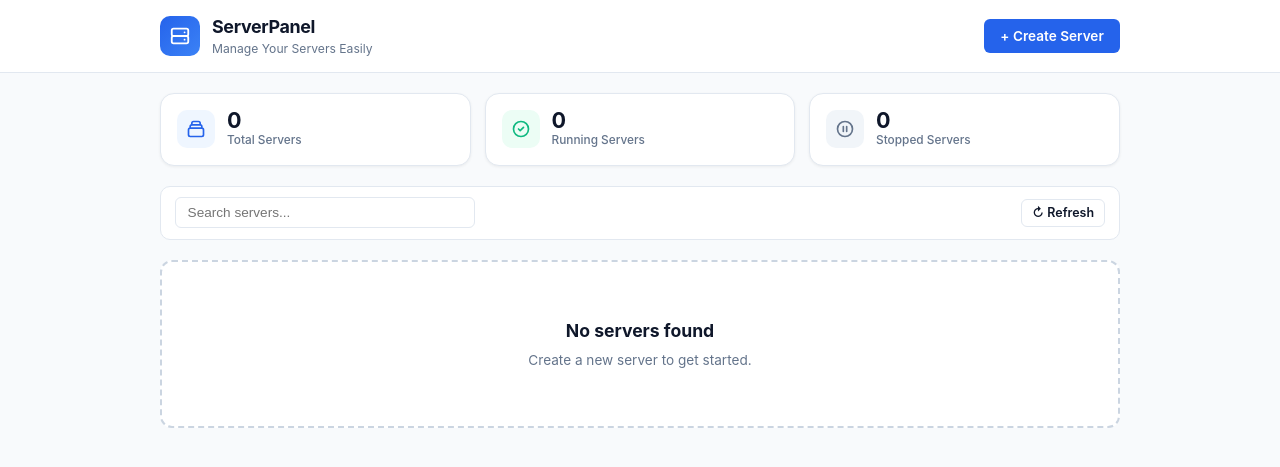
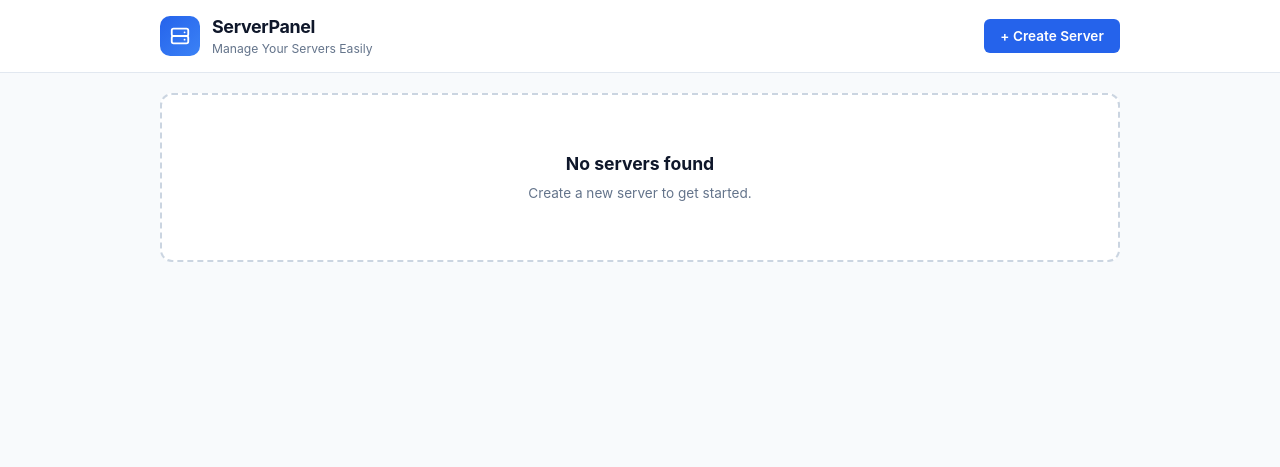
Before and after one commit to Rishad50/rishadhosting24-, a Flask app: page / in a window 1280 px wide. Shown: the top 467 px of the page. Run offline with Flask 3, Linux system fonts and the light colour scheme.

Commit message:
Update home.html

```diff
--- a/templates/home.html
+++ b/templates/home.html
@@ -117,62 +117,9 @@
       flex: 1;
     }
 
-    /* ---------------- VIEW 1: SERVERS LIST VIEW ---------------- */
+    /* ---------------- VIEW 1: SERVERS LIST ---------------- */
     #view-servers-list { display: block; }
 
-    .stats-grid {
-      display: grid;
-      grid-template-columns: repeat(3, 1fr);
-      gap: 0.85rem;
-      margin-bottom: 1.25rem;
-    }
-    .stat-card {
-      background: var(--surface);
-      border: 1px solid var(--border);
-      border-radius: var(--radius-lg);
-      padding: 0.9rem 1rem;
-      display: flex;
-      align-items: center;
-      gap: 0.75rem;
-      box-shadow: var(--shadow-sm);
-    }
-    .stat-icon {
-      width: 38px;
-      height: 38px;
-      border-radius: var(--radius-md);
-      display: flex;
-      align-items: center;
-      justify-content: center;
-      flex-shrink: 0;
-    }
-    .stat-blue { background: #eff6ff; color: var(--primary); }
-    .stat-green { background: #ecfdf5; color: var(--success); }
-    .stat-gray { background: #f1f5f9; color: var(--text-muted); }
-    .stat-val { font-size: 1.35rem; font-weight: 700; line-height: 1.1; }
-    .stat-label { font-size: 0.74rem; font-weight: 500; color: var(--text-muted); }
-
-    .filter-bar {
-      background: var(--surface);
-      border: 1px solid var(--border);
-      border-radius: var(--radius-md);
-      padding: 0.65rem 0.85rem;
-      margin-bottom: 1.25rem;
-      display: flex;
-      align-items: center;
-      justify-content: space-between;
-      gap: 0.65rem;
-    }
-    .search-input {
-      padding: 0.45rem 0.75rem;
-      font-size: 0.85rem;
-      border: 1px solid var(--border);
-      border-radius: var(--radius-sm);
-      outline: none;
-      flex: 1;
-      max-width: 300px;
-    }
-
-    /* --- MOBILE RESPONSIVE SERVER CARD --- */
     .servers-grid {
       display: flex;
       flex-direction: column;
@@ -255,7 +202,7 @@
     .badge-stopped { background: #f1f5f9; color: #64748b; }
     .badge-dot { width: 6px; height: 6px; border-radius: 50%; background-color: currentColor; }
 
-    /* ---------------- VIEW 2: SERVER DETAIL VIEW ---------------- */
+    /* ---------------- VIEW 2: SERVER DETAIL ---------------- */
     #view-server-detail {
       display: none;
       animation: fadeIn 0.15s ease-out;
@@ -301,7 +248,7 @@
     .detail-meta-text { font-size: 0.8rem; color: var(--text-muted); margin-top: 0.25rem; }
     .detail-actions-right { display: flex; align-items: center; gap: 0.5rem; flex-wrap: wrap; }
 
-    /* --- Server Controls Card (Start, Stop, Restart) --- */
+    /* --- Server Controls Card --- */
     .controls-card {
       background: #ffffff;
       border: 1px solid var(--border);
@@ -479,7 +426,6 @@
     .toast-error { border-left: 4px solid var(--danger); }
 
     @media (max-width: 640px) {
-      .stats-grid { grid-template-columns: 1fr; }
       .control-buttons-row { grid-template-columns: 1fr; }
     }
   </style>
@@ -507,46 +453,9 @@
   <!-- MAIN CONTAINER -->
   <main class="main-container">
 
-    <!-- ---------------- VIEW 1: SERVERS LIST (হোম স্ক্রিন) ---------------- -->
+    <!-- ---------------- VIEW 1: SERVERS LIST (হোম স্ক্রিন - কার্ড ছাড়া বাকি সব সরানো হয়েছে) ---------------- -->
     <div id="view-servers-list">
-      <!-- STATS -->
-      <div class="stats-grid">
-        <div class="stat-card">
-          <div class="stat-icon stat-blue">
-            <svg fill="none" stroke="currentColor" viewBox="0 0 24 24" style="width:20px;height:20px;"><path stroke-linecap="round" stroke-linejoin="round" stroke-width="2" d="M19 11H5m14 0a2 2 0 012 2v6a2 2 0 01-2 2H5a2 2 0 01-2-2v-6a2 2 0 012-2m14 0V9a2 2 0 00-2-2M5 11V9a2 2 0 012-2m0 0V5a2 2 0 012-2h6a2 2 0 012 2v2M7 7h10" /></svg>
-          </div>
-          <div>
-            <div class="stat-val" id="stat-total">0</div>
-            <div class="stat-label">Total Servers</div>
-          </div>
-        </div>
-        <div class="stat-card">
-          <div class="stat-icon stat-green">
-            <svg fill="none" stroke="currentColor" viewBox="0 0 24 24" style="width:20px;height:20px;"><path stroke-linecap="round" stroke-linejoin="round" stroke-width="2" d="M9 12l2 2 4-4m6 2a9 9 0 11-18 0 9 9 0 0118 0z" /></svg>
-          </div>
-          <div>
-            <div class="stat-val" id="stat-running">0</div>
-            <div class="stat-label">Running Servers</div>
-          </div>
-        </div>
-        <div class="stat-card">
-          <div class="stat-icon stat-gray">
-            <svg fill="none" stroke="currentColor" viewBox="0 0 24 24" style="width:20px;height:20px;"><path stroke-linecap="round" stroke-linejoin="round" stroke-width="2" d="M10 9v6m4-6v6m7-3a9 9 0 11-18 0 9 9 0 0118 0z" /></svg>
-          </div>
-          <div>
-            <div class="stat-val" id="stat-stopped">0</div>
-            <div class="stat-label">Stopped Servers</div>
-          </div>
-        </div>
-      </div>
-
-      <!-- FILTER & SEARCH -->
-      <div class="filter-bar">
-        <input type="text" id="search-input" class="search-input" placeholder="Search servers..." oninput="renderServersList()" />
-        <button class="btn btn-secondary btn-sm" onclick="loadServers(true)">↻ Refresh</button>
-      </div>
-
-      <!-- SERVER CARDS (RAM এবং Disk ছাড়া পরিচ্ছন্ন তালিকা) -->
+      <!-- SERVER CARDS -->
       <div id="servers-container" class="servers-grid"></div>
 
       <div id="empty-state" style="display:none; text-align:center; padding:3.5rem 1.5rem; background:#fff; border-radius:12px; border:2px dashed #cbd5e1;">
@@ -798,27 +707,18 @@
 
     function renderServersList() {
       const list = Object.values(serversData);
-      const query = (document.getElementById('search-input').value || '').toLowerCase();
-
-      let running = 0, stopped = 0;
-      list.forEach(s => s.status === 'running' ? running++ : stopped++);
-      document.getElementById('stat-total').textContent = list.length;
-      document.getElementById('stat-running').textContent = running;
-      document.getElementById('stat-stopped').textContent = stopped;
-
-      const filtered = list.filter(s => s.name.toLowerCase().includes(query) || s.id.toLowerCase().includes(query));
       const container = document.getElementById('servers-container');
       const emptyState = document.getElementById('empty-state');
 
-      if (filtered.length === 0) {
+      if (list.length === 0) {
         container.innerHTML = '';
         emptyState.style.display = 'block';
         return;
       }
       emptyState.style.display = 'none';
 
-      // এখানে RAM এবং Disk সম্পূর্ণ বাদ দিয়ে শুধু Python রাখা হয়েছে
-      container.innerHTML = filtered.map(server => {
+      // শুধুমাত্র পরিষ্কার সার্ভার কার্ড তালিকা
+      container.innerHTML = list.map(server => {
         const isRunning = server.status === 'running';
         return `
           <div class="server-card-item" onclick="openServerDetail('${server.id}')">
```
